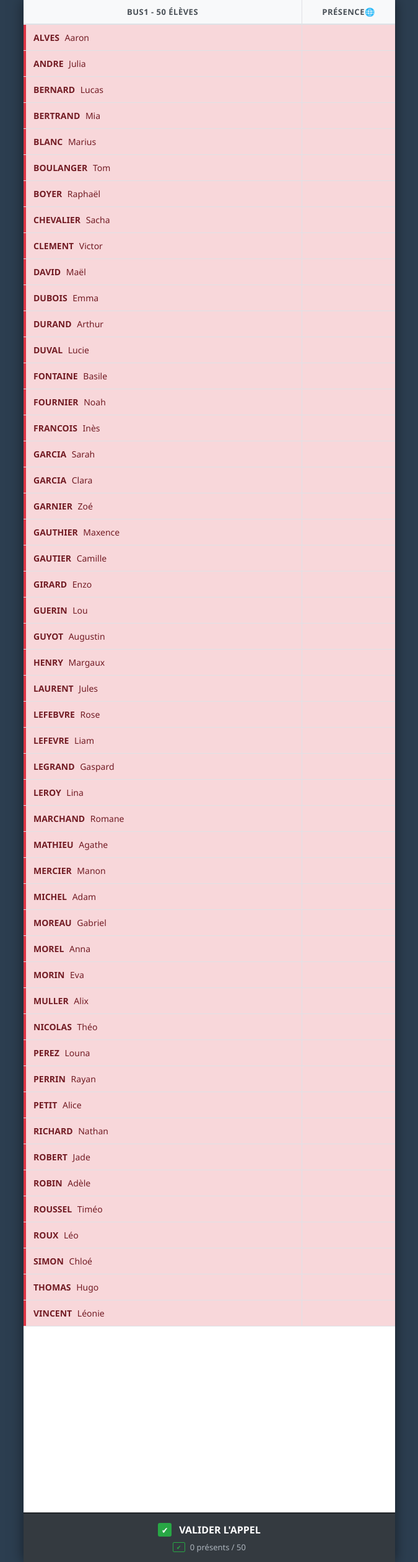
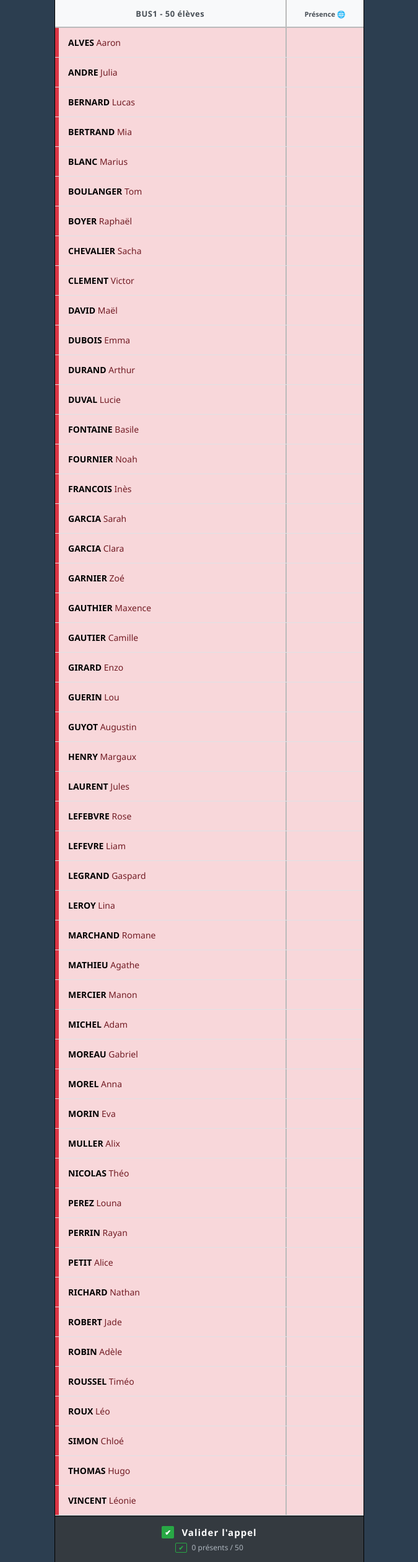
Before and after one commit to eliot-maker/coachbus-python, a Flask app: page /bus/bus1 in a window 1280 px wide. Shown: the whole page at 62% size, without its empty margins (302-977 px from the left). Run offline with Flask 3, Linux system fonts and the light colour scheme; data comes from the database, SQL or seed files in the repository.

Commit message:
Add files via upload

```diff
--- a/static/style.css
+++ b/static/style.css
@@ -1,4 +1,4 @@
-/* --- RESET & BASE --- */
+/* --- CONFIGURATION GLOBALE --- */
 * {
     box-sizing: border-box;
     -webkit-tap-highlight-color: transparent;
@@ -7,53 +7,56 @@
 html, body {
     margin: 0;
     padding: 0;
-    height: 100dvh;
+    height: 100dvh; /* Utilise la hauteur dynamique du mobile */
     width: 100%;
     overflow: hidden;
-    font-family: "Segoe UI", Tahoma, sans-serif;
-    background-color: #2c3e50; /* Fond sombre pro pour l'extérieur */
+    font-family: "Segoe UI", Roboto, Helvetica, Arial, sans-serif;
+    background-color: #2c3e50; /* Couleur de fond externe */
 }
 
+/* --- CONTENEUR PRINCIPAL --- */
 .app-wrapper {
     display: flex;
     flex-direction: column;
     height: 100dvh;
-    max-width: 600px; /* Légèrement plus large pour l'aspect Excel */
+    max-width: 500px;
     margin: 0 auto;
     background: #ffffff;
-    box-shadow: 0 0 20px rgba(0,0,0,0.5);
+    position: relative;
+    border-left: 1px solid #000;
+    border-right: 1px solid #000;
 }
 
-/* --- HEADER TYPE "EXCEL" --- */
+/* --- HEADER TYPE TABLEUR --- */
 .pronote-header {
     display: flex;
-    height: 40px;
+    height: 45px;
     background: #f8f9fa;
-    border-bottom: 2px solid #dee2e6;
+    border-bottom: 2px solid #bbb;
     flex-shrink: 0;
-}
-
-.header-left, .header-right {
-    display: flex;
-    align-items: center;
-    justify-content: center;
-    font-size: 13px;
-    font-weight: 700;
-    color: #495057;
-    text-transform: uppercase;
-    letter-spacing: 0.5px;
 }
 
 .header-left {
     flex: 0 0 75%;
-    border-right: 1px solid #dee2e6;
+    line-height: 45px;
+    text-align: center;
+    color: #495057;
+    font-weight: 800;
+    border-right: 2px solid #bbb; /* Trait vertical séparateur */
+    font-size: 13px;
+    letter-spacing: 0.5px;
 }
 
 .header-right {
     flex: 0 0 25%;
+    line-height: 45px;
+    text-align: center;
+    color: #495057;
+    font-size: 11px;
+    font-weight: 800;
 }
 
-/* --- ZONE DE LISTE --- */
+/* --- ZONE DE DÉFILEMENT --- */
 .list-area {
     flex: 1;
     overflow-y: auto;
@@ -61,27 +64,29 @@ html, body {
     -webkit-overflow-scrolling: touch;
 }
 
-/* --- LIGNES TYPE TABLEUR --- */
+/* --- LIGNES DE LA LISTE --- */
 .row {
     display: flex;
-    min-height: 42px; /* Hauteur plus compacte type Excel */
+    min-height: 48px;
     border-bottom: 1px solid #dee2e6;
     cursor: pointer;
-    transition: background 0.1s;
+    align-items: stretch;
 }
 
-/* Alternance de couleur de ligne (Zebra) */
+/* Effet zebra (une ligne sur deux) */
 .row:nth-child(even) {
-    background-color: #fcfcfc;
+    background-color: #fafafa;
 }
 
+/* --- COLONNES ALIGNÉES (75/25) --- */
 .col-left {
     flex: 0 0 75%;
     display: flex;
     align-items: center;
-    padding: 0 12px;
-    border-right: 1px solid #dee2e6;
+    padding: 0 15px;
+    border-right: 2px solid #bbb; /* Aligné sur le trait du header */
     font-size: 14px;
+    transition: background 0.2s;
 }
 
 .col-right {
@@ -89,47 +94,49 @@ html, body {
     display: flex;
     align-items: center;
     justify-content: center;
-    font-size: 18px;
-    background: #fff;
+    font-size: 20px;
+    font-weight: bold;
 }
 
 .nom {
     font-weight: 800;
-    margin-right: 5px;
+    text-transform: uppercase;
+    color: #000;
 }
 
-/* --- ÉTATS (COULEURS PRO) --- */
+/* --- ÉTATS DE PRÉSENCE (COULEURS PRO) --- */
 
-/* Par défaut : Absent (Rouge léger/pro) */
+/* État : Absent (Par défaut) */
 .is-absent .col-left {
     color: #721c24;
-    background-color: #f8d7da;
-    border-left: 4px solid #dc3545; /* Barre de statut à gauche */
+    background: #f8d7da;
+    border-left: 6px solid #dc3545; /* Indicateur visuel rapide */
 }
 .is-absent .col-right {
+    background: #f8d7da;
     color: #dc3545;
-    background-color: #f8d7da;
 }
 
-/* Si coché : Présent (Vert Excel) */
+/* État : Présent (Coché) */
 .is-present .col-left {
     color: #155724;
-    background-color: #d4edda;
-    border-left: 4px solid #28a745;
+    background: #d4edda;
+    border-left: 6px solid #28a745; /* Indicateur visuel rapide */
 }
 .is-present .col-right {
+    background: #d4edda;
     color: #28a745;
-    background-color: #d4edda;
 }
 
 /* --- FOOTER DE VALIDATION --- */
 .pronote-footer {
     flex-shrink: 0;
-    background: #343a40; /* Footer sombre pour le contraste */
+    background: #343a40; /* Gris anthracite pro */
     color: white;
     padding: 15px;
     cursor: pointer;
     border-top: 2px solid #212529;
+    text-align: center;
 }
 
 .btn-top {
@@ -137,29 +144,29 @@ html, body {
     align-items: center;
     justify-content: center;
     font-weight: bold;
-    font-size: 16px;
-    margin-bottom: 8px;
-    text-transform: uppercase;
+    font-size: 15px;
+    margin-bottom: 6px;
+    letter-spacing: 1px;
 }
 
 .check-box {
-    width: 22px;
-    height: 22px;
+    width: 20px;
+    height: 20px;
     background: #28a745;
     color: #fff;
     display: flex;
     justify-content: center;
     align-items: center;
     margin-right: 12px;
-    border-radius: 3px;
-    font-size: 14px;
+    border-radius: 2px;
+    font-size: 12px;
 }
 
 .btn-bottom {
     display: flex;
     align-items: center;
     justify-content: center;
-    font-size: 13px;
+    font-size: 12px;
     color: #adb5bd;
 }
 
@@ -167,7 +174,7 @@ html, body {
     color: #28a745;
     font-weight: bold;
     border: 1px solid #28a745;
-    padding: 0 5px;
+    padding: 0 4px;
     font-size: 10px;
     margin-right: 8px;
     border-radius: 2px;
```
Also changed, not shown: templates/selection.html (+22 -12 lines).
